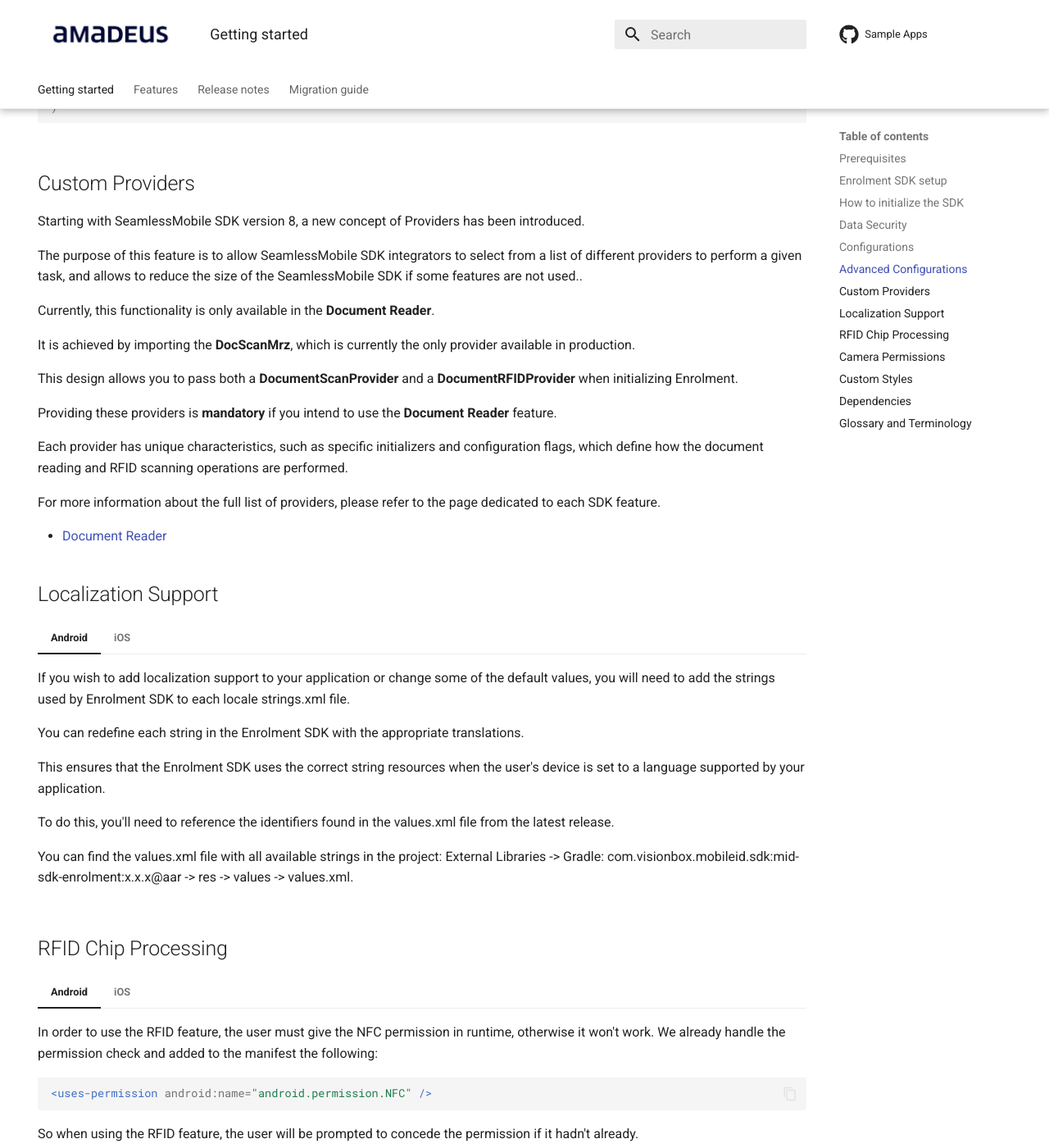
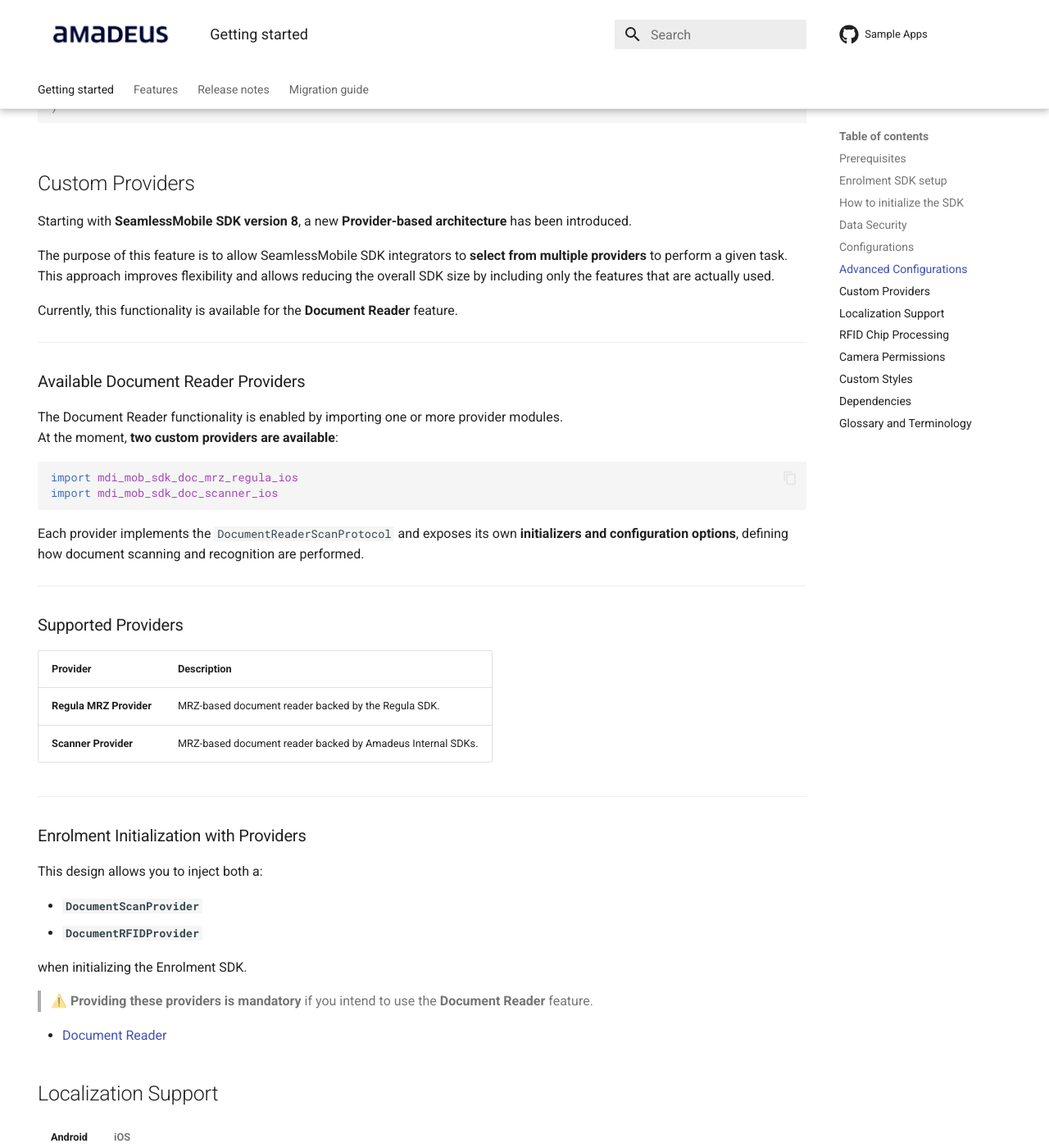
Before and after one commit to vbmobile/mobile-id-documentation, an MkDocs documentation site: the page built from docs/index.md, in a window 1280 px wide and 1400 px high, scrolled down 7172 px. Shown: the whole window at 82% size. Built offline with MkDocs 1.6.1 and Material for MkDocs 9.7.7, drawn with Linux system fonts in a browser that asks for light colours; the version menu is left out; some of the changed lines change nothing that is shown; some of the changed text lies outside the part shown.

Commit message:
Improved docs - iOS

````diff
--- a/docs/Features/DocumentReader/DocumentReader_Providers.md
+++ b/docs/Features/DocumentReader/DocumentReader_Providers.md
@@ -29,8 +29,7 @@
 
 	        https://github.com/vbmobile/AMADocScanRegulaiOS
 
-	4.  Select the version to integrate.
-	    For new projects, we recommend using the latest available release (for example: **`1.0.0-rc24`**).
+	4.  Select the version to integrate. For new projects, we recommend using the latest available release (for example: **`1.0.0-rc24`**).
 
 	5.  Choose the project and target to which the package should be added.
 
@@ -57,7 +56,6 @@
 
 	> Replace `1.0.0-rc24` with the intended version you wish to use.
 
-
 	***
 
 	#### 2. Link the product to your target
@@ -71,6 +69,9 @@
 	)
 	```
 
+	> Replace `YourAppTarget` with the intended target you wish to use.
+
+
 ### How to Instantiate:
 
 === "Android"
@@ -79,20 +80,44 @@
 
 === "iOS"
 
-    Creates a `DocumentReaderScanProtocol` using `Regula` provider
+    Creates a `DocumentReaderScanProtocol` using `AMADocScanRegulaiOS ` provider
 
     ```swift
-    static func regulaDocumentReaderScan() -> DocumentReaderScanProtocol {
-        guard let licensePath = Bundle.main.path(forResource: "<YOUR_REGULA_LICENCE_FILE>", ofType: nil),
-              (try? Data(contentsOf: URL(fileURLWithPath: licensePath))) != nil else {
-            fatalError("Unable to read Regula License")
+    func amaDocScanRegulaiOSProviderSetup() {
+        var enrolmentConfig: EnrolmentConfig! // Not relevant for this example
+
+        func amaDocScanRegulaiOS() -> DocumentReaderScanProtocol {
+            guard
+                let licensePath = Bundle.main.path(
+                    forResource: "<YOUR_REGULA_LICENCE_FILE>",
+                    ofType: nil
+                ),
+                (try? Data(contentsOf: URL(fileURLWithPath: licensePath))) != nil
+            else {
+                fatalError("Unable to read Regula License")
+            }
+            let documentReaderConfig: mdi_mob_sdk_doc_mrz_regula_ios.DocumentReaderConfig = DocumentReaderConfig(
+                multipageProcessing: false, // Single-page scanning
+                databaseID: "<YOUR_DATA_BASE_ID>", // Database id
+                scenario: .mrz // MRZ scanning scenario
+            )
+            return RegulaDocumentReaderScan(config: documentReaderConfig)
         }
-        let documentReaderConfig = DocumentReaderConfig(
-            multipageProcessing: false,
-            databaseID: "",
-            scenario: .mrz
-        )
-        return RegulaDocumentReaderScan(config: documentReaderConfig)
+
+        Enrolment.shared.initWith(enrolmentConfig: enrolmentConfig,
+                                  documentScanProvider: amaDocScanRegulaiOS(),
+                                  documentRFIDProvider: nil, // Not relevant for this example
+                                  ultralightProvider: nil, // Not relevant for this example
+                                  viewRegister: nil,
+                                  completionHandler: { result in
+                                      switch result {
+                                      case .success:
+                                          print("SDK is ready to use")
+
+                                      case let .failure(error):
+                                          print("Failure: \(error)")
+                                      }
+                                  })
     }
 	```
 
@@ -127,53 +152,25 @@
 === "iOS"
 
 	```swift
-	    // Does a pre-initialization, if necessary, of the document reader
-	    static func softStart(provider: DocumentReaderScanProtocol) async throws {
-	        try await withCheckedThrowingContinuation { continuation in
-	            provider.softStart { progress in
-	                print("softStart progress - \(progress)", "\(Self.self)")
-	            } completion: { result in
-	                switch result {
-	                case .success:
-	                    print(result, "\(Self.self)")
-	                    continuation.resume()
-	                case .failure(let error):
-	                    print(error, "\(Self.self)")
-	                    continuation.resume(throwing: error)
-	                }
-	            }
-	        }
-	    }
+     func readDocumentSampleUsage() {
+         // The view controller responsible for presenting the document scanner camera interface
+         var viewController: UIViewController!
 
-	    // Starts the OCR scan
-	    static func recognize(data: Data, provider: DocumentReaderScanProtocol) async throws -> IdDocument? {
-	        await withCheckedContinuation { continuation in
-	            provider.recognize(imageData: data) { error in
-	                print("Error Read OCR: \(error)", "\(Self.self)")
-	                continuation.resume(returning: nil)
-	            } onSuccess: { idDocument, _ in
-	                print("Read OCR data", "\(Self.self)")
-	                continuation.resume(returning: idDocument)
-	            }
-	        }
-	    }
-
-	    // Starts the OCR scan
-	    func startScan(_ presenter: UIViewController, provider: DocumentReaderScanProtocol) async throws -> IdDocument {
-	        try await withCheckedThrowingContinuation { continuation in
-	            DispatchQueue.main.async {
-	                provider.startScan(viewController: presenter) { error in
-	                    print(error, "\(Self.self)")
-	                    continuation.resume(throwing: error)
-	                } onUserCancel: {
-	                    continuation.resume(throwing: NSError(domain: "Cancel", code: -1))
-	                } onSuccess: { idDocument, _ in
-	                    print(idDocument, "\(Self.self)")
-	                    continuation.resume(returning: idDocument)
-	                }
-	            }
-	        }
-	    }
+         Enrolment.shared.readDocument(
+            parameters: .init(readRFID: false),
+             viewController: viewController
+         ) { result in
+             switch result {
+             case let .success(report):
+                 print("Document Read: Success!")
+                 print(report)
+                 print(report.idDocument)
+                 print(report.documentStatuses)
+             case let .failure(error):
+                 print(error.featureError.description)
+             }
+         }
+     }
 	```
 
 <!--
@@ -250,7 +247,6 @@
 
 	> Replace `1.0.0-rc24` with the intended version you wish to use.
 
-
 	***
 
 	#### 2. Link the product to your target
@@ -263,6 +259,8 @@
 	    ]
 	)
 	```
+
+	> Replace `YourAppTarget` with the intended target you wish to use.
 
 ### How to Instantiate:
 
@@ -298,18 +296,42 @@
 
 === "iOS"
 
-	Creates a `DocumentReaderScanProtocol` using `PSS` provider
+    Creates a `DocumentReaderScanProtocol` using `AMADocScanMrziOS ` provider
 
 	```swift
-    static func documentReaderProviderB() -> DocumentReaderScanProtocol {
-        let documentType: DSDocumentType = .td3
-        let bounds = UIScreen.main.bounds
-        return DocumentReaderScan(
-            documentType: documentType,
-            apiKey: "<YOUR_KEY>",
-            pixelWidth: Int(bounds.width),
-            pixelHeight: Int(bounds.height)
-        )
+    func docScanMrziOSProviderSetup() {
+        var enrolmentConfig: EnrolmentConfig! // Not relevant for this example
+
+        func amaDocScanMrziOS() -> DocumentReaderScanProtocol {
+            /// Specifies the expected document type (e.g. passport)
+            let documentType: DSDocumentType = .td3
+
+            /// Uses screen size to configure capture resolution
+            let bounds = UIScreen.main.bounds
+
+            /// Returns a PSS-based document scanner
+            return DocumentReaderScan(
+                documentType: documentType,
+                apiKey: "<YOUR_KEY>",
+                pixelWidth: Int(bounds.width),
+                pixelHeight: Int(bounds.height)
+            )
+        }
+
+        Enrolment.shared.initWith(enrolmentConfig: enrolmentConfig,
+                                  documentScanProvider: amaDocScanMrziOS(),
+                                  documentRFIDProvider: nil, // Not relevant for this example
+                                  ultralightProvider: nil, // Not relevant for this example
+                                  viewRegister: nil,
+                                  completionHandler: { result in
+                                      switch result {
+                                      case .success:
+                                          print("SDK is ready to use")
+
+                                      case let .failure(error):
+                                          print("Failure: \(error)")
+                                      }
+                                  })
     }
     ```
 
@@ -322,51 +344,21 @@
 === "iOS"
 
 	```swift
-	    // Does a pre-initialization, if necessary, of the document reader
-	    static func softStart(provider: DocumentReaderScanProtocol) async throws {
-	        try await withCheckedThrowingContinuation { continuation in
-	            provider.softStart { progress in
-	                print("softStart progress - \(progress)", "\(Self.self)")
-	            } completion: { result in
-	                switch result {
-	                case .success:
-	                    print(result, "\(Self.self)")
-	                    continuation.resume()
-	                case .failure(let error):
-	                    print(error, "\(Self.self)")
-	                    continuation.resume(throwing: error)
-	                }
-	            }
-	        }
-	    }
+     // The view controller responsible for presenting the document scanner camera interface
+     var viewController: UIViewController!
 
-	    // Starts the OCR scan
-	    static func recognize(data: Data, provider: DocumentReaderScanProtocol) async throws -> IdDocument? {
-	        await withCheckedContinuation { continuation in
-	            provider.recognize(imageData: data) { error in
-	                print("Error Read OCR: \(error)", "\(Self.self)")
-	                continuation.resume(returning: nil)
-	            } onSuccess: { idDocument, _ in
-	                print("Read OCR data", "\(Self.self)")
-	                continuation.resume(returning: idDocument)
-	            }
-	        }
-	    }
-
-	    // Starts the OCR scan
-	    func startScan(_ presenter: UIViewController, provider: DocumentReaderScanProtocol) async throws -> IdDocument {
-	        try await withCheckedThrowingContinuation { continuation in
-	            DispatchQueue.main.async {
-	                provider.startScan(viewController: presenter) { error in
-	                    print(error, "\(Self.self)")
-	                    continuation.resume(throwing: error)
-	                } onUserCancel: {
-	                    continuation.resume(throwing: NSError(domain: "Cancel", code: -1))
-	                } onSuccess: { idDocument, _ in
-	                    print(idDocument, "\(Self.self)")
-	                    continuation.resume(returning: idDocument)
-	                }
-	            }
-	        }
-	    }
+     Enrolment.shared.readDocument(
+        parameters: .init(readRFID: false),
+         viewController: viewController
+     ) { result in
+         switch result {
+         case let .success(report):
+             print("Document Read: Success!")
+             print(report)
+             print(report.idDocument)
+             print(report.documentStatuses)
+         case let .failure(error):
+             print(error.featureError.description)
+         }
+     }
 	```
--- a/docs/index.md
+++ b/docs/index.md
@@ -128,7 +128,6 @@
 
 	> Replace `YourAppTarget ` with the intended app target you wish to use.
 
-
 	***
 
 	> Repeat the process for `AmaShareUltralight`, `AMADocScanMrziOS` and `AMADocScanRegulaiOS`
@@ -227,20 +226,19 @@
 	As for the provider for document read operations, the user can choose any, as long as it complies with `DocumentReaderScanProtocol`. See example bellow:
 
 	```swift
+	import Foundation
+	import UIKit
+
 	import AMADocModeliOS
 	import mdi_mob_sdk_doc_mrz_regula_ios
 	import mdi_mob_sdk_doc_scanner_ios
 
-	/// Factory responsible for creating document scan providers
-	/// that conform to `DocumentReaderScanProtocol`.
-	struct DocumentScanProvidersBuilder {
-
+	enum DocumentScanProviderSampleBuilder {
 	    // MARK: - Regula Provider (Provider A)
 
 	    /// Creates a document scanner backed by the Regula SDK.
 	    /// Uses MRZ-based scanning scenarios.
-	    static func providerA() -> DocumentReaderScanProtocol {
-
+	    static func amaDocScanRegulaiOS() -> DocumentReaderScanProtocol {
 	        /// Ensures the Regula license file exists and is readable
 	        guard
 	            let licensePath = Bundle.main.path(
@@ -255,8 +253,8 @@
 	        /// Regula document reader configuration
 	        let documentReaderConfig = DocumentReaderConfig(
 	            multipageProcessing: false, // Single-page scanning
-	            databaseID: "",             // Default internal database
-	            scenario: .mrz              // MRZ scanning scenario
+	            databaseID: "<YOUR_DATA_BASE_ID>", // Default internal database
+	            scenario: .mrz // MRZ scanning scenario
 	        )
 
 	        /// Returns a Regula-based document scanner
@@ -266,8 +264,7 @@
 	    // MARK: - PSS Provider (Provider B)
 
 	    /// Creates a document scanner backed by the PSS provider.
-	    static func providerB() -> DocumentReaderScanProtocol {
-
+	    static func amaDocScanMrziOS() -> DocumentReaderScanProtocol {
 	        /// Specifies the expected document type (e.g. passport)
 	        let documentType: DSDocumentType = .td3
 
@@ -288,65 +285,50 @@
 	We are not ready to finish the implementation of the Enrolment initial setup
 
 	```swift
-    // MARK: - API Configuration
+    let viewRegister = EnrolmentViewRegister()
 
-    /// Configuration used by all backend-related SDK modules
-    let apiConfig = APIConfig(
-        baseURL: "YOUR BASE URL",
-        timeout: 30,                   // Network timeout (seconds)
-        logLevel: .basic,              // SDK logging verbosity
-        apiKey: "YOUR KEY",            // API authentication key
-        publicKey: "YOUR PUBLIC KEY"   // Optional: enables request encryption
-    )
+    let biometricFaceCaptureCustomViewsEnabled = Bool.random()
+    if biometricFaceCaptureCustomViewsEnabled {
+        viewRegister.registerBiometricFaceCaptureLoadingView(BiometricFaceCaptureSampleLoadingView.self)
+    }
 
-    /// High-level enrolment configuration
-    let enrolmentConfig = EnrolmentConfig(apiConfig: apiConfig)
+    let boardingPassScanCustomViewsEnabled = Bool.random()
+    if boardingPassScanCustomViewsEnabled {
+        viewRegister.registerBoardingPassScannerLoadingView(BoardingPassScanLoadingView.self)
+    }
 
-    // MARK: - Ultralight Provider
+    let documentReaderCustomViewsEnabled = Bool.random()
+    if documentReaderCustomViewsEnabled {
+        viewRegister.registerDocumentReaderLoadingView(DocumentReaderSampleLoadingOverlayView.self)
+        viewRegister.registerDocumentReaderRFIDInstructionsView(DocumentReaderSampleRFIDInstructionsView.self)
+    }
 
-    /// Ultralight provider used for Bluetooth-based interactions (BeamSync)
-    let ultralightProvider: AMAShareUltralight.Ultralight = .init()
+    let faceMatchCustomViewsEnabled = Bool.random()
+    if faceMatchCustomViewsEnabled {
+        viewRegister.registerBiometricMatchLoadingView(BiometricMatchSampleLoadingOverlayView.self)
+    }
 
-    /// Initializes BeamSync with the provided API key
-    ultralightProvider.initialiseBeamSync(apiKey: "YOUR KEY")
+    let subjectCustomViewsEnabled = Bool.random()
+    if subjectCustomViewsEnabled {
+        viewRegister.registerSubjectLoadingView(SubjectSampleLoadingOverlayView.self)
+    }
 
-    // MARK: - Document Scanner Providers
+    var enrolmentConfig: EnrolmentConfig! // Not relevant for this example
 
-    /// Document scanner based on Regula SDK (MRZ / OCR scanning)
-    let documentScanProviderA: DocumentReaderScanProtocol =
-        DocumentScanProvidersBuilder.providerA()
-
-    /// Document scanner based on PSS provider
-    let documentScanProviderB: DocumentReaderScanProtocol =
-        DocumentScanProvidersBuilder.providerB()
-
-    // MARK: - Enrolment SDK Initialization
-
-    /// Initializes the Enrolment SDK using:
-    /// - A randomly selected document scanner provider
-    /// - A fixed RFID provider (Regula)
-    /// - Ultralight provider for Bluetooth processing
-    Enrolment.shared.initWith(
-        enrolmentConfig: enrolmentConfig,
-        documentScanProvider: Bool.random()
-            ? documentScanProviderA
-            : documentScanProviderB,
-        documentRFIDProvider: RegulaDocumentReaderRFID(),
-        ultralightProvider: ultralightProvider,
-        viewRegister: EnrolmentViewRegister(),
-        completionHandler: { result in
-            switch result {
-            case .success:
-                print("SDK is ready to use")
-            case let .failure(error):
-                print("Failure: \(error)")
-            }
-        }
-    )
+    Enrolment.shared.initWith(enrolmentConfig: enrolmentConfig,
+                              documentScanProvider: nil, // Not relevant for this example
+                              documentRFIDProvider: nil, // Not relevant for this example
+                              ultralightProvider: nil, // Not relevant for this example
+                              viewRegister: viewRegister,
+                              completionHandler: { result in
+                                  switch result {
+                                  case .success:
+                                      print("SDK is ready to use")
+                                  case let .failure(error):
+                                      print("Failure: \(error)")
+                                  }
+                              })
 	```
-
-
-
 
 <!--
 
@@ -619,16 +601,16 @@
 === "iOS"
 
     ```swift
-    func apiConfig() -> MobileIdSDKiOS.APIConfig {
+    func apiConfig() -> APIConfig {
         fatalError("Provide your APIConfig")
     }
-    func apiSecurityConfig() -> MobileIdSDKiOS.APISecurityConfig {
+    func apiSecurityConfig() -> APISecurityConfig {
         fatalError("Provide your APISecurityConfig")
     }
     func logStrategies() -> [VBUtils.LogStrategy] {
         fatalError("Provide your LogStrategy")
     }
-    func language() -> Locale {
+    func language() -> Locale? {
         fatalError("Provide your Locale")
     }
     let enrolmentConfig = EnrolmentConfig(apiConfig: apiConfig(),
@@ -637,8 +619,8 @@
                                           language: language())
     ```
 
-- apiConfig: Api configuration;
-- apiSecurityConfig: Api security configuration;
+- apiConfig: API configuration;
+- apiSecurityConfig: API security configuration;
 - language: You can set the language in which the SDK will appear. The default is the system
   language;
 - logStrategies: Log Level and Strategy to be used.
@@ -734,9 +716,9 @@
     var enrolmentConfig: EnrolmentConfig!
 
     Enrolment.shared.initWith(enrolmentConfig: enrolmentConfig,
-                              documentScanProvider: nil,
-                              documentRFIDProvider: nil,
-                              ultralightProvider: nil,
+                              documentScanProvider: nil, // Not relevant for this example
+                              documentRFIDProvider: nil, // Not relevant for this example
+                              ultralightProvider: nil, // Not relevant for this example
                               viewRegister: viewRegister,
                               completionHandler: { result in
         switch result {
@@ -748,7 +730,7 @@
         }
     })
     ```
-
+<!--
 ## Custom Providers
 
 Starting with SeamlessMobile SDK version 8, a new concept of Providers has been introduced.
@@ -766,6 +748,52 @@
 Each provider has unique characteristics, such as specific initializers and configuration flags, which define how the document reading and RFID scanning operations are performed.
 
 For more information about the full list of providers, please refer to the page dedicated to each SDK feature.
+-->
+
+## Custom Providers
+
+Starting with **SeamlessMobile SDK version 8**, a new **Provider-based architecture** has been introduced.
+
+The purpose of this feature is to allow SeamlessMobile SDK integrators to **select from multiple providers** to perform a given task.
+This approach improves flexibility and allows reducing the overall SDK size by including only the features that are actually used.
+
+Currently, this functionality is available for the **Document Reader** feature.
+
+***
+
+### Available Document Reader Providers
+
+The Document Reader functionality is enabled by importing one or more provider modules.
+At the moment, **two custom providers are available**:
+
+```swift
+import mdi_mob_sdk_doc_mrz_regula_ios
+import mdi_mob_sdk_doc_scanner_ios
+```
+
+Each provider implements the `DocumentReaderScanProtocol` and exposes its own **initializers and configuration options**, defining how document scanning and recognition are performed.
+
+***
+
+### Supported Providers
+
+| Provider                | Description                                                                    |
+| ----------------------- | ------------------------------------------------------------------------------ |
+| **Regula MRZ Provider** | MRZ-based document reader backed by the Regula SDK.                            |
+| **Scanner Provider**    | MRZ-based document reader backed by Amadeus Internal SDKs. |
+
+***
+
+### Enrolment Initialization with Providers
+
+This design allows you to inject both a:
+
+*   **`DocumentScanProvider`**
+*   **`DocumentRFIDProvider`**
+
+when initializing the Enrolment SDK.
+
+> ⚠️ **Providing these providers is mandatory** if you intend to use the **Document Reader** feature.
 
 - [Document Reader](./Features/DocumentReader/DocumentReader_Providers.md)
 
@@ -835,6 +863,7 @@
     ```
 
 ## Camera Permissions
+
 In order for the SDK to use the camera, the user must grant permission to do so.
 
 === "Android"
````
